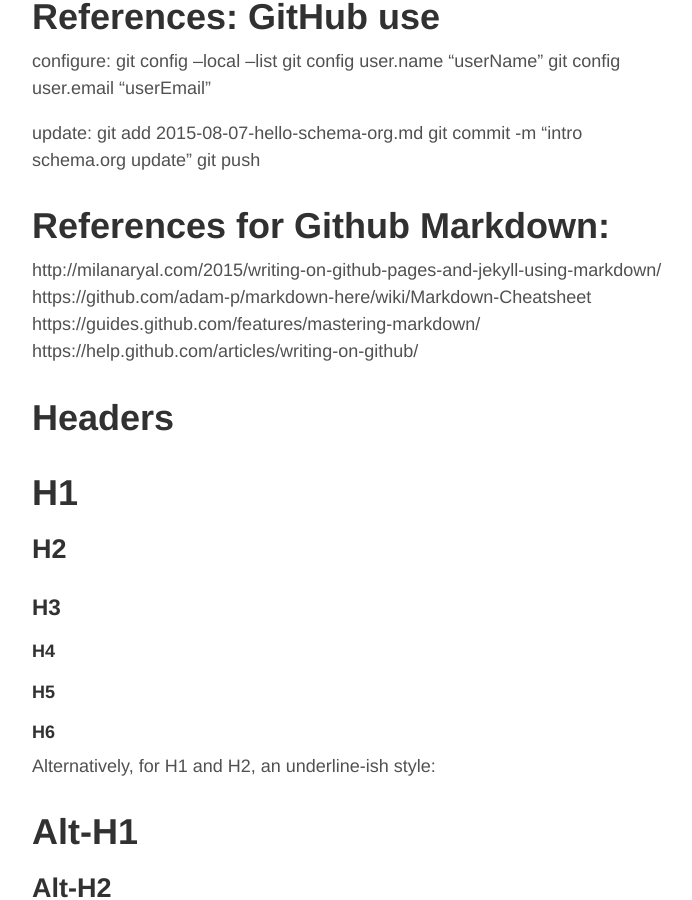
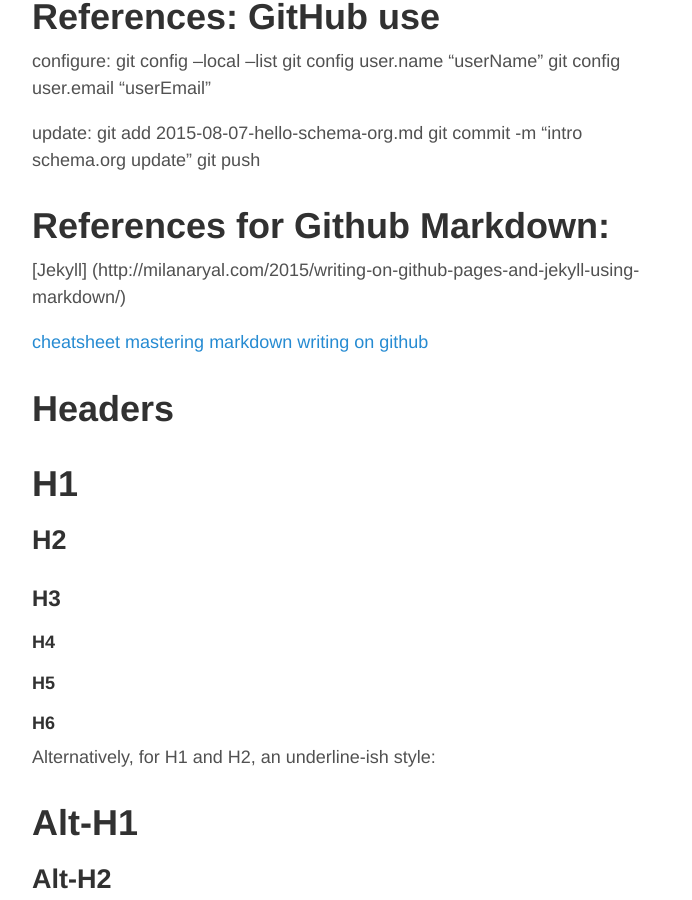
Before and after one commit to healthschema/healthschema.github.io, a Jekyll site: the page built from _posts/2015-08-07-hello-schema-org.md, in a window 1280 px wide and 900 px high, scrolled down 1149 px. Shown: the whole window, without its empty margins (293-985 px from the left). Built offline with Jekyll 4.4.1, drawn with Linux system fonts in a browser that asks for light colours; some of the changed lines change nothing that is shown.

Commit message:
intro schema.org update

```diff
--- a/_posts/2015-08-07-hello-schema-org.md
+++ b/_posts/2015-08-07-hello-schema-org.md
@@ -34,8 +34,6 @@
 
 
 
-
-
 #References:  GitHub use
 
 configure:
@@ -52,10 +50,12 @@
 
 
 #References for Github Markdown:
-http://milanaryal.com/2015/writing-on-github-pages-and-jekyll-using-markdown/
-https://github.com/adam-p/markdown-here/wiki/Markdown-Cheatsheet
-https://guides.github.com/features/mastering-markdown/
-https://help.github.com/articles/writing-on-github/
+[Jekyll] (http://milanaryal.com/2015/writing-on-github-pages-and-jekyll-using-markdown/)
+
+[cheatsheet](https://github.com/adam-p/markdown-here/wiki/Markdown-Cheatsheet)
+[mastering markdown](https://guides.github.com/features/mastering-markdown/)
+[writing on github](https://help.github.com/articles/writing-on-github/)
+
 
 
 
```
